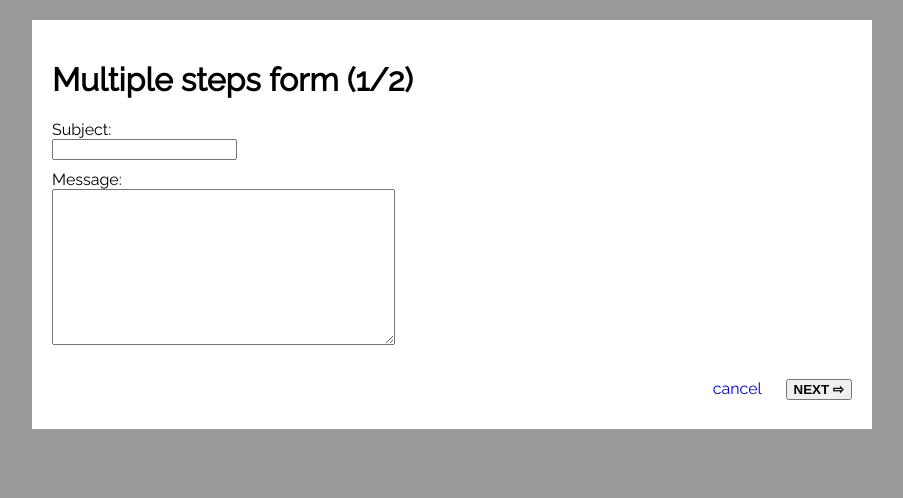
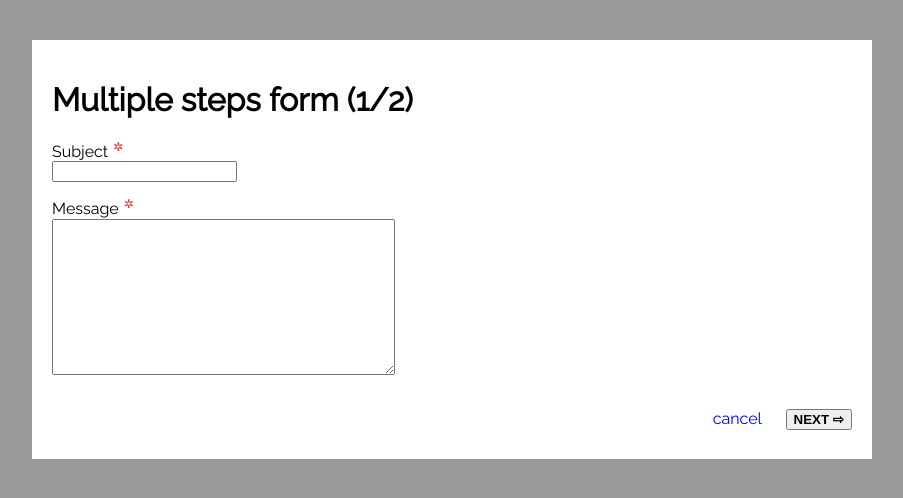
Before and after one commit to jordisan/Django-multistep-form, a Django app: page / in a window 1280 px wide. Shown: the top 498 px of the page, without its empty margins (188-1091 px from the left). Run offline with Django 3.2, Linux system fonts and the light colour scheme; style sheets or scripts are compiled from the project's sources; some libraries are stand-ins or nearby versions.

Commit message:
Add styles for required fields

```diff
--- a/general/models/customer.py
+++ b/general/models/customer.py
@@ -5,4 +5,4 @@ class Customer(Person):
     """ Customer (existing or future) """
 
     email = models.EmailField(unique=True, db_index=True, primary_key=True)
-    phone_number = models.CharField(max_length=20) # PhoneNumberField()
+    phone_number = models.CharField(max_length=20, blank=True) # PhoneNumberField()
--- a/multistepform/assets/multistepform/form.scss
+++ b/multistepform/assets/multistepform/form.scss
@@ -2,7 +2,7 @@
 
 html {
     background-color: #999;
-    padding: 20px;
+    padding: 40px 20px;
 }
 body {
     background-color: #fff;
@@ -14,7 +14,15 @@ body {
 form {
     label {
         display: block;
-        margin-top: 10px;
+        margin-top: 15px;
+
+        &.required::after {
+            content: '\2732';
+            color: #dd3333;
+            vertical-align: super;
+            font-size: 75%;
+            padding-left: 5px;
+        }
     }
 
     .form--actions {
--- a/multistepform/templates/multistepform/form.html
+++ b/multistepform/templates/multistepform/form.html
@@ -7,6 +7,7 @@
 
 {% block content %}
 <form id="multiple--form" method="post">
+    <!-- errors -->
     {% if form.errors %}
         {% for field in form %}
             {% for error in field.errors %}
@@ -23,7 +24,12 @@
     {% endif %}
 
     {% csrf_token %}
-    {{ form }}
+
+    <!-- fields -->
+    {% for field in form %}
+        <label class="{% if field.field.required %}required{% endif %}" for="{{ field.auto_id }}">{{ field.label }}</label>
+        {{ field }}
+    {% endfor %}
 
     <div class="form--actions">
 
```
